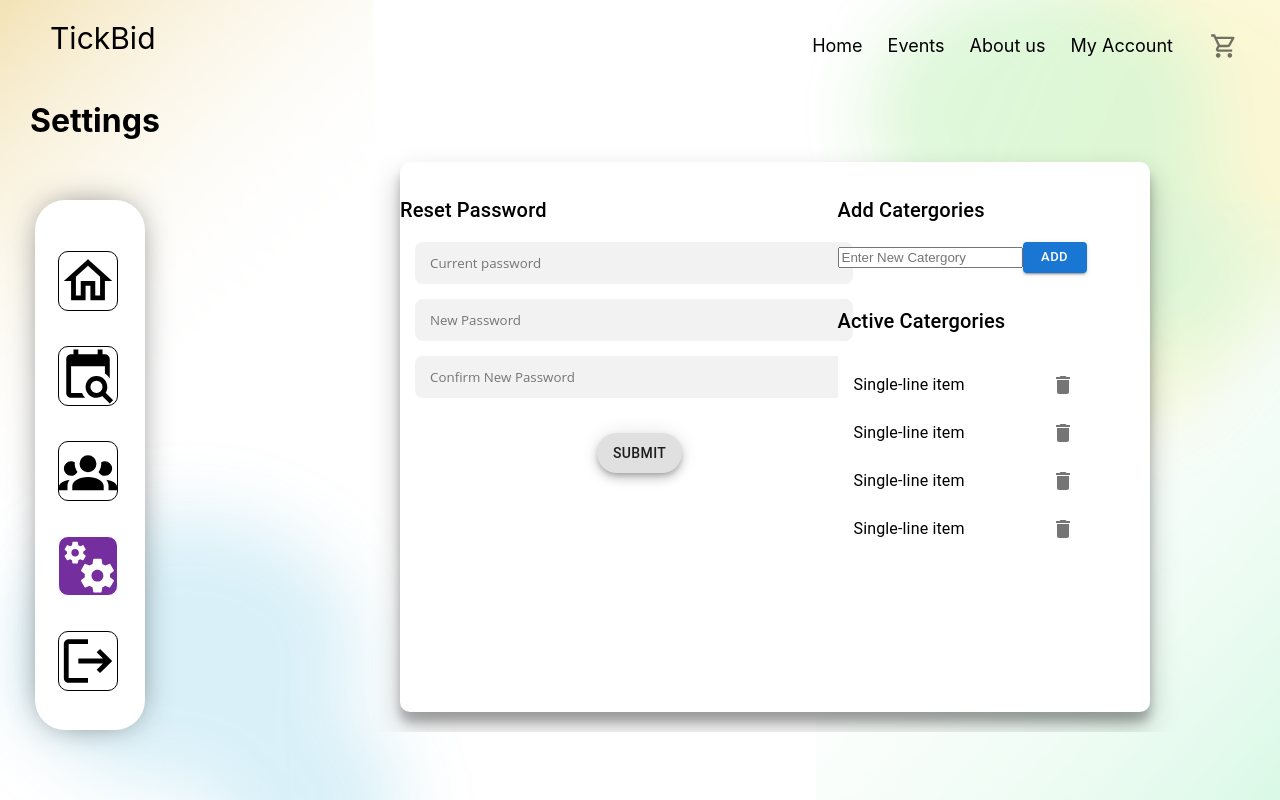
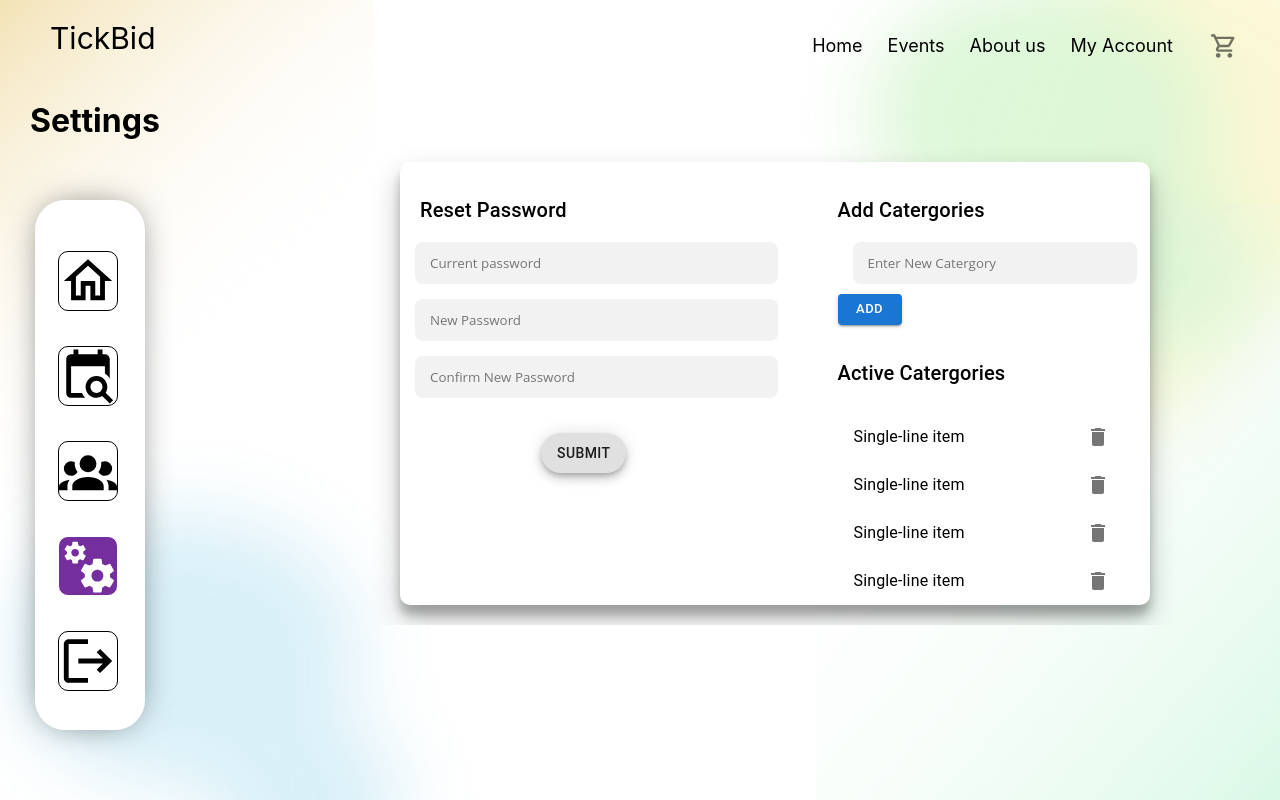
Before and after one commit to samitha093/Software-project, a Next.js app in the folder client/: page /manager/settings in a window 1280 px wide. Built offline with nearby package versions, Linux system fonts and the light colour scheme; no server answers; a web font is replaced by a local one.

Commit message:
Manager's settings page updated

```diff
--- a/client/components/manager/styles.module.css
+++ b/client/components/manager/styles.module.css
@@ -454,7 +454,7 @@
     padding: 12px 15px;
     margin-bottom: 15px;
     margin-left: 15px;
-    width: 100%;
+    width: 85%;
     font-family: 'Open Sans', sans-serif;
 
 }
@@ -472,11 +472,43 @@
     overflow: hidden;
     width: 1000px;
     max-width: 100%;
-    min-height: 550px;
+    min-height: 400px;
     margin-left: 25%;
 }
 .manager_reset_password_submit_button{
-    margin-left: 45%;
+    margin-left: 33%;
+}
+.modern_form{
+    margin-right: 10px;
+}
+.manager_password_text{
+    margin-left: 20px;
+}
+
+/*Start - Catergorylist Component*/
+.manager_settings_catergory_add_button{
+    margin-left: 82%;
+}
+.css-3vt552-MuiGrid-root {
+    -webkit-flex-basis: 50% !important;
+    -ms-flex-preferred-size: 50% !important;
+    flex-basis: 50% !important;
+    -webkit-box-flex: 0;
+    -webkit-flex-grow: 0;
+    -ms-flex-positive: 0;
+    flex-grow: 0;
+    max-width: 50% !important;
+}
+.inputbox_modern_catergory{
+    background-color: rgba(238, 238, 238, 0.733);
+    border: none;
+    outline: none;
+    border-radius: 8px;
+    padding: 12px 15px;
+    margin-bottom: 10px;
+    margin-left: 15px;
+    width: 100%;
+    font-family: 'Open Sans', sans-serif;
 }
 
 /*start - seller approval*/
--- a/client/pages/manager/settings.tsx
+++ b/client/pages/manager/settings.tsx
@@ -2,9 +2,10 @@ import React from 'react'
 import type { NextPage } from 'next'
 import Sidebar from '../../components/manager/Sidebar'
 import Passwordresetmanager from '../../components/manager/Passwordresetmanager'
+import Categorylist from '../../components/manager/Categorylist'
 import Navbar from '../../components/Navbar'
 import axios from 'axios'
-import {gethost} from '../../session/Session';
+import { gethost } from '../../session/Session';
 
 import styles from './styles.module.css'
 import classnames from 'classnames';
@@ -18,17 +19,17 @@ const settings: NextPage = () => {
     }, [])
     return (
         <div className={styles.manager_settings_bg}>
-                <Navbar/>
-                <div className={styles.manager_index}>
-                    <Sidebar id = '4'/>
-                    <div>
-                       <h1>Settings</h1>
-                       <div className={styles.manager_index_container}>
-                            <Passwordresetmanager/>
-                        </div>
+            <Navbar />
+            <div className={styles.manager_index}>
+                <Sidebar id='4' />
+                <div>
+                    <h1>Settings</h1>
+                    <div className={styles.manager_index_container}>
+                        <Passwordresetmanager />
                     </div>
                 </div>
             </div>
+        </div>
 
     );
 }
```
